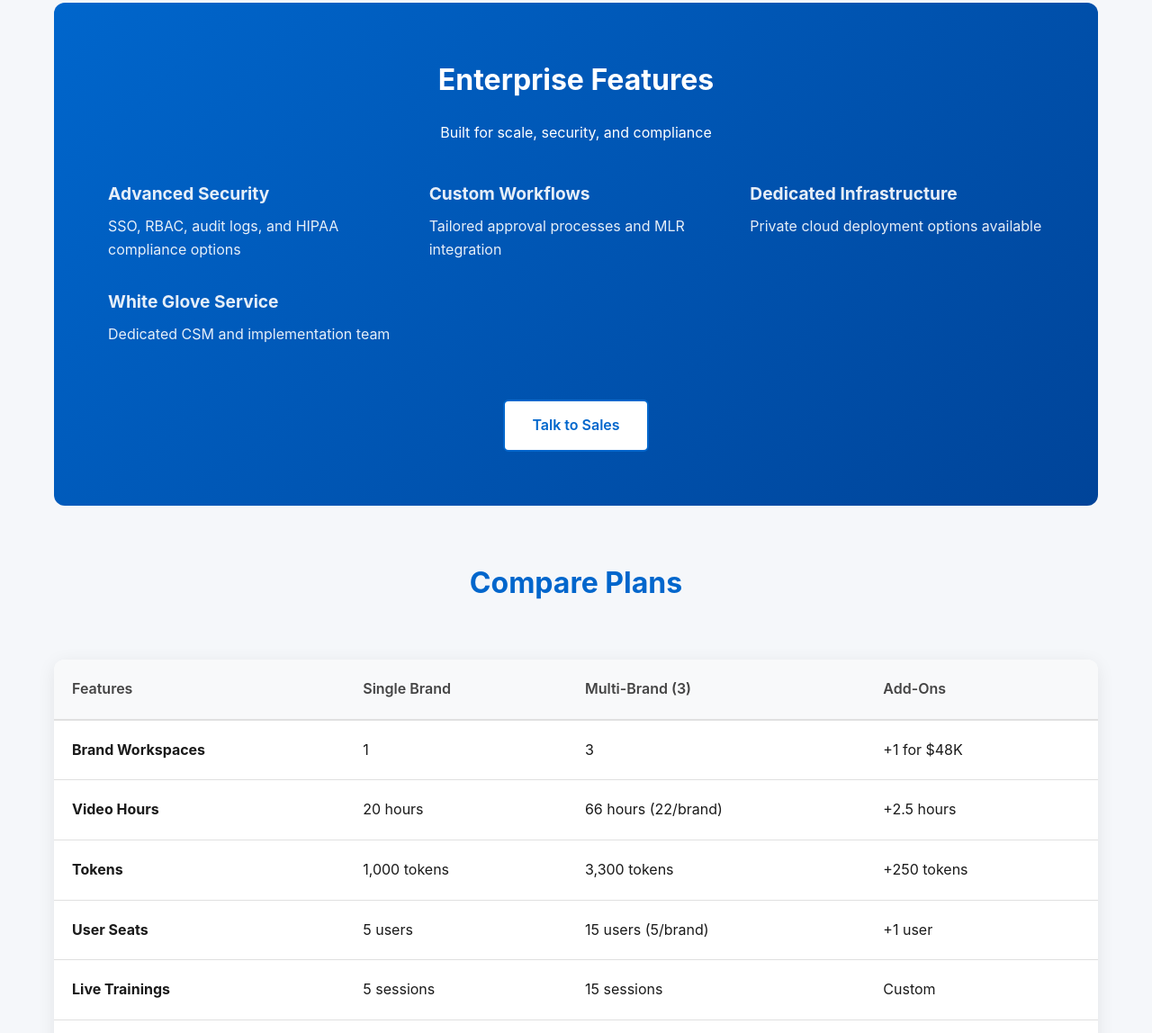
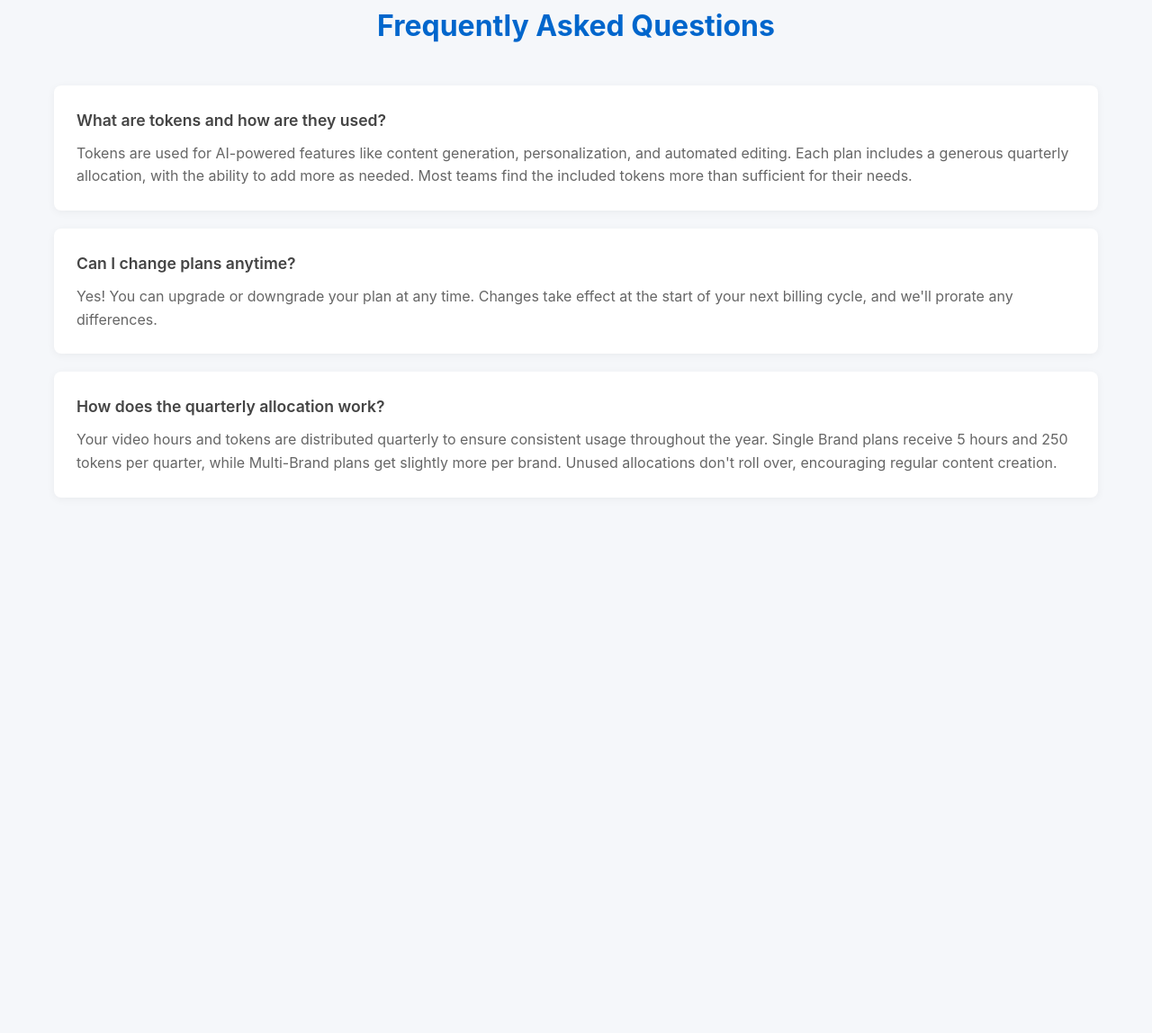
Before and after one commit to NoahWorkman/cquenced-pricing-site, a plain HTML site: page index.html in a window 1280 px wide. Shown: the part 1652-2800 px from the top of the page at 90% size. After the commit the page ends 2285 px from the top, so only its background shows below. Drawn offline with Linux system fonts and the light colour scheme.

Commit message:
Simplify pricing page
- Remove 'Best Value' badge from Multi-Brand plan
- Remove Enterprise Features section
- Remove Compare Plans table
- Remove video format and plan switching FAQs
- Keep focus on core pricing and features

```diff
--- a/index.html
+++ b/index.html
@@ -386,7 +386,6 @@
             </div>
 
             <div class="pricing-card featured">
-                <div class="popular-badge">Best Value</div>
                 <h3 class="plan-name">Multi-Brand Professional</h3>
                 <p class="plan-description">Scale across your portfolio efficiently</p>
                 <div class="price-container">
@@ -472,99 +471,6 @@
             </div>
         </div>
 
-        <div class="enterprise-section">
-            <h2 class="enterprise-title">Enterprise Features</h2>
-            <p>Built for scale, security, and compliance</p>
-            <div class="enterprise-features">
-                <div class="enterprise-feature">
-                    <h4>Advanced Security</h4>
-                    <p>SSO, RBAC, audit logs, and HIPAA compliance options</p>
-                </div>
-                <div class="enterprise-feature">
-                    <h4>Custom Workflows</h4>
-                    <p>Tailored approval processes and MLR integration</p>
-                </div>
-                <div class="enterprise-feature">
-                    <h4>Dedicated Infrastructure</h4>
-                    <p>Private cloud deployment options available</p>
-                </div>
-                <div class="enterprise-feature">
-                    <h4>White Glove Service</h4>
-                    <p>Dedicated CSM and implementation team</p>
-                </div>
-            </div>
-            <a href="#" class="cta-button cta-secondary" style="display: inline-block; width: auto; margin-top: 20px;" onclick="scheduleDemo('Enterprise')">Talk to Sales</a>
-        </div>
-
-        <h2 class="comparison-title">Compare Plans</h2>
-        <div class="comparison-table">
-            <table>
-                <thead>
-                    <tr>
-                        <th>Features</th>
-                        <th>Single Brand</th>
-                        <th>Multi-Brand (3)</th>
-                        <th>Add-Ons</th>
-                    </tr>
-                </thead>
-                <tbody>
-                    <tr>
-                        <td><strong>Brand Workspaces</strong></td>
-                        <td>1</td>
-                        <td>3</td>
-                        <td>+1 for $48K</td>
-                    </tr>
-                    <tr>
-                        <td><strong>Video Hours</strong></td>
-                        <td>20 hours</td>
-                        <td>66 hours (22/brand)</td>
-                        <td>+2.5 hours</td>
-                    </tr>
-                    <tr>
-                        <td><strong>Tokens</strong></td>
-                        <td>1,000 tokens</td>
-                        <td>3,300 tokens</td>
-                        <td>+250 tokens</td>
-                    </tr>
-                    <tr>
-                        <td><strong>User Seats</strong></td>
-                        <td>5 users</td>
-                        <td>15 users (5/brand)</td>
-                        <td>+1 user</td>
-                    </tr>
-                    <tr>
-                        <td><strong>Live Trainings</strong></td>
-                        <td>5 sessions</td>
-                        <td>15 sessions</td>
-                        <td>Custom</td>
-                    </tr>
-                    <tr>
-                        <td><strong>Success Manager</strong></td>
-                        <td><span class="cross">✗</span></td>
-                        <td><span class="check">✓</span> Dedicated</td>
-                        <td>-</td>
-                    </tr>
-                    <tr>
-                        <td><strong>Cross-Brand Tools</strong></td>
-                        <td><span class="cross">✗</span></td>
-                        <td><span class="check">✓</span></td>
-                        <td>-</td>
-                    </tr>
-                    <tr>
-                        <td><strong>Resource Pooling</strong></td>
-                        <td><span class="cross">✗</span></td>
-                        <td><span class="check">✓</span></td>
-                        <td>-</td>
-                    </tr>
-                    <tr>
-                        <td><strong>Price</strong></td>
-                        <td>$48,000/year</td>
-                        <td>$144,000/year</td>
-                        <td>$9,000 bundle</td>
-                    </tr>
-                </tbody>
-            </table>
-        </div>
 
         <div class="faq-section">
             <h2 class="faq-title">Frequently Asked Questions</h2>
@@ -583,16 +489,6 @@
                 <div class="faq-question">How does the quarterly allocation work?</div>
                 <div class="faq-answer">Your video hours and tokens are distributed quarterly to ensure consistent usage throughout the year. Single Brand plans receive 5 hours and 250 tokens per quarter, while Multi-Brand plans get slightly more per brand. Unused allocations don't roll over, encouraging regular content creation.</div>
             </div>
-
-            <div class="faq-item">
-                <div class="faq-question">What video formats do you support?</div>
-                <div class="faq-answer">We support all major video formats including MP4, MOV, AVI, and more. Our platform can output to MP4, HLS, and other formats optimized for various channels.</div>
-            </div>
-
-            <div class="faq-item">
-                <div class="faq-question">Can I switch between Single and Multi-Brand plans?</div>
-                <div class="faq-answer">Yes! You can upgrade from Single to Multi-Brand plans at any time. We'll prorate your payment and ensure a smooth transition. The Multi-Brand plan offers better value per brand and includes additional collaboration features.</div>
-            </div>
         </div>
     </div>
 
```
